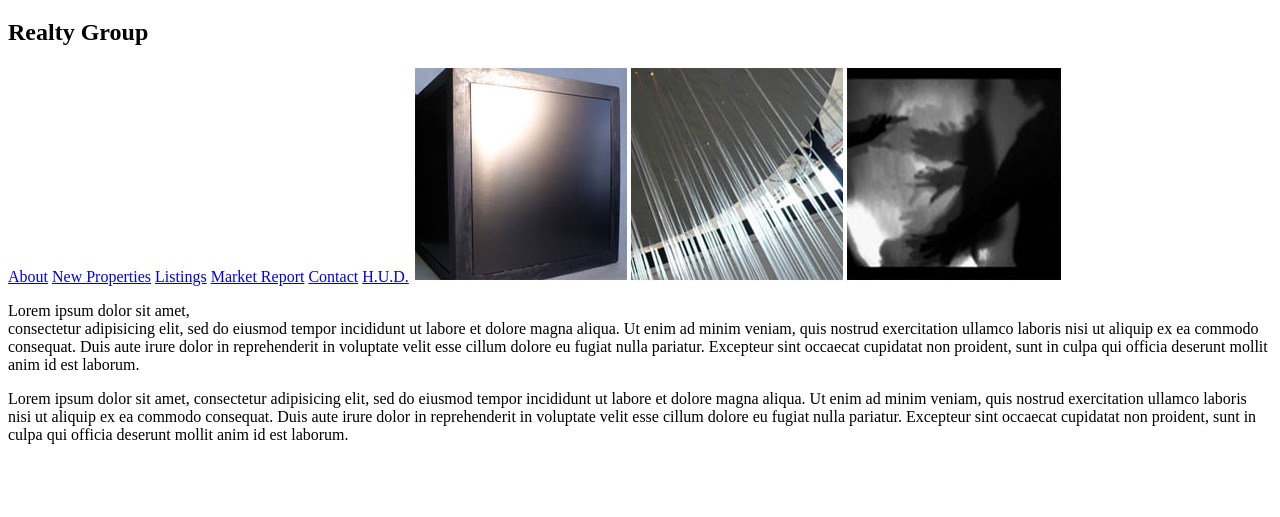
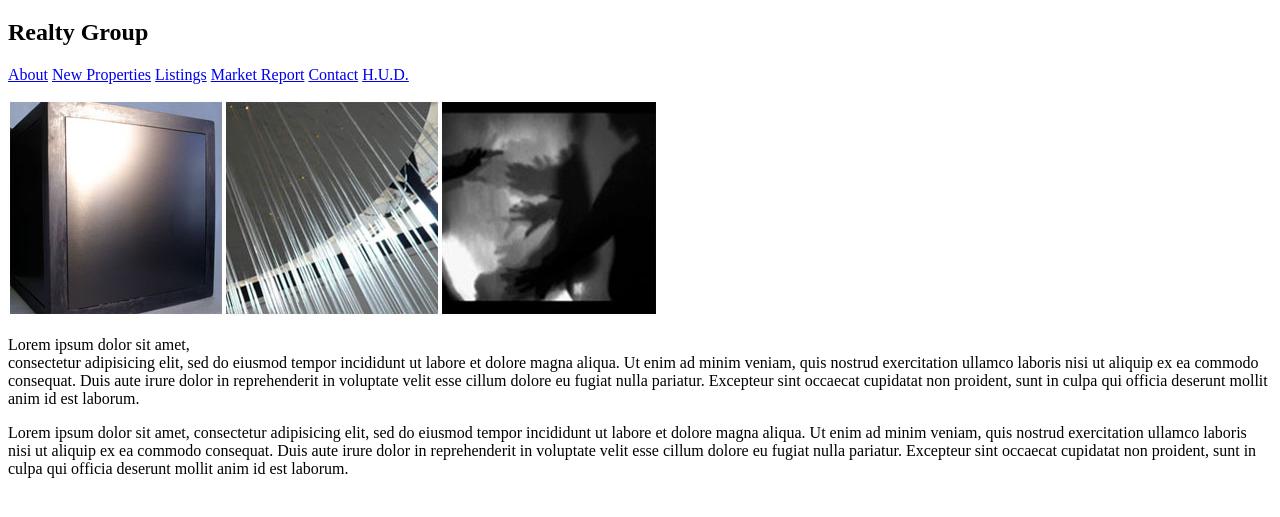
Before and after one commit to yfern328/exceptional-realty, a plain HTML site: page index.html in a window 1280 px wide. Shown: the part 61-578 px from the top of the page. Drawn offline with Linux system fonts and the light colour scheme.

Commit message:
formatting links above pic

```diff
--- a/index.html
+++ b/index.html
@@ -24,8 +24,8 @@
     <a href="contact.html">Contact</a>
     <a href="http://hud.gov" target="_blank">H.U.D.</a>
 
-    <img src="images/intro-pic.jpg" alt="A beautiful living room."
-    title="Welcome to Exceptional Realty Group">
+    <p><img src="images/intro-pic.jpg" alt="A beautiful living room."
+    title="Welcome to Exceptional Realty Group"></p>
 
 
     <!--
@@ -34,7 +34,7 @@
     ../ = leave the current folder and go up to the parent folder.
     -->
 
-    <p>Lorem ipsum dolor sit amet, <br> consectetur adipisicing elit, sed do eiusmod tempor incididunt ut labore et dolore magna aliqua. Ut enim ad minim veniam, quis nostrud exercitation ullamco laboris nisi ut aliquip ex ea commodo consequat. Duis aute irure dolor in reprehenderit in voluptate velit esse cillum dolore eu fugiat nulla pariatur. Excepteur sint occaecat cupidatat non proident, sunt in culpa qui officia deserunt mollit anim id est laborum.</p>
+    <p> Lorem ipsum dolor sit amet, <br> consectetur adipisicing elit, sed do eiusmod tempor incididunt ut labore et dolore magna aliqua. Ut enim ad minim veniam, quis nostrud exercitation ullamco laboris nisi ut aliquip ex ea commodo consequat. Duis aute irure dolor in reprehenderit in voluptate velit esse cillum dolore eu fugiat nulla pariatur. Excepteur sint occaecat cupidatat non proident, sunt in culpa qui officia deserunt mollit anim id est laborum.</p>
 
     <p>Lorem ipsum dolor sit amet, consectetur adipisicing elit, sed do eiusmod tempor incididunt ut labore et dolore magna aliqua. Ut enim ad minim veniam, quis nostrud exercitation ullamco laboris nisi ut aliquip ex ea commodo consequat. Duis aute irure dolor in reprehenderit in voluptate velit esse cillum dolore eu fugiat nulla pariatur. Excepteur sint occaecat cupidatat non proident, sunt in culpa qui officia deserunt mollit anim id est laborum.</p>
 
```
